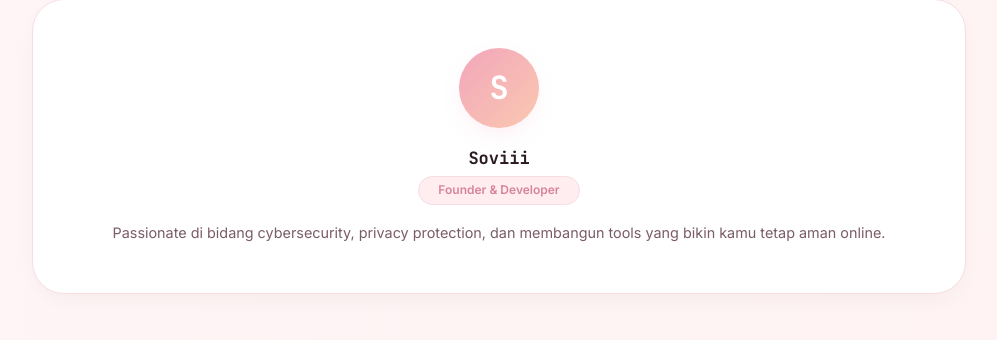
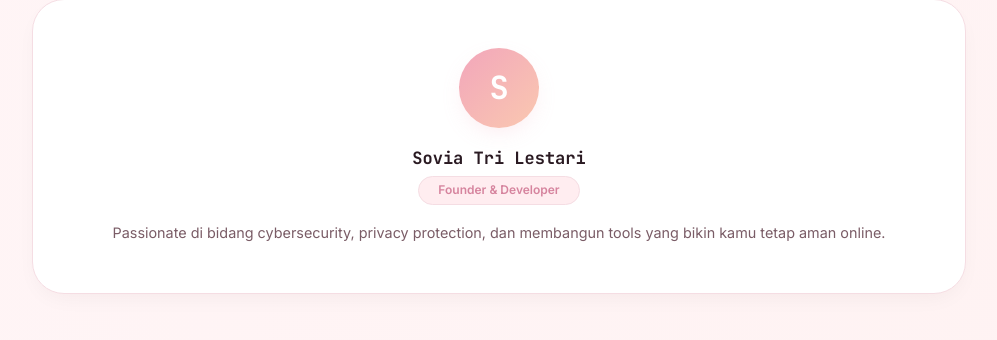
Before and after one commit to sopiiiiiiiiiiiiii/Oversharing, a Flask app: page /about in a window 1280 px wide. Shown: the part 3471-3811 px from the top of the page, without its empty margins (141-1138 px from the left). Run offline with Flask 3, Linux system fonts and the light colour scheme.

Commit message:
Update about.html

```diff
--- a/templates/about.html
+++ b/templates/about.html
@@ -188,7 +188,7 @@
     <div class="team-grid">
       <div class="team-card">
         <div class="avatar">S</div>
-        <h4>Soviii</h4>
+        <h4>Sovia Tri Lestari</h4>
         <span class="role">Founder & Developer</span>
         <p class="bio">Passionate di bidang cybersecurity, privacy protection, dan membangun tools yang bikin kamu tetap aman online.</p>
       </div>
```
